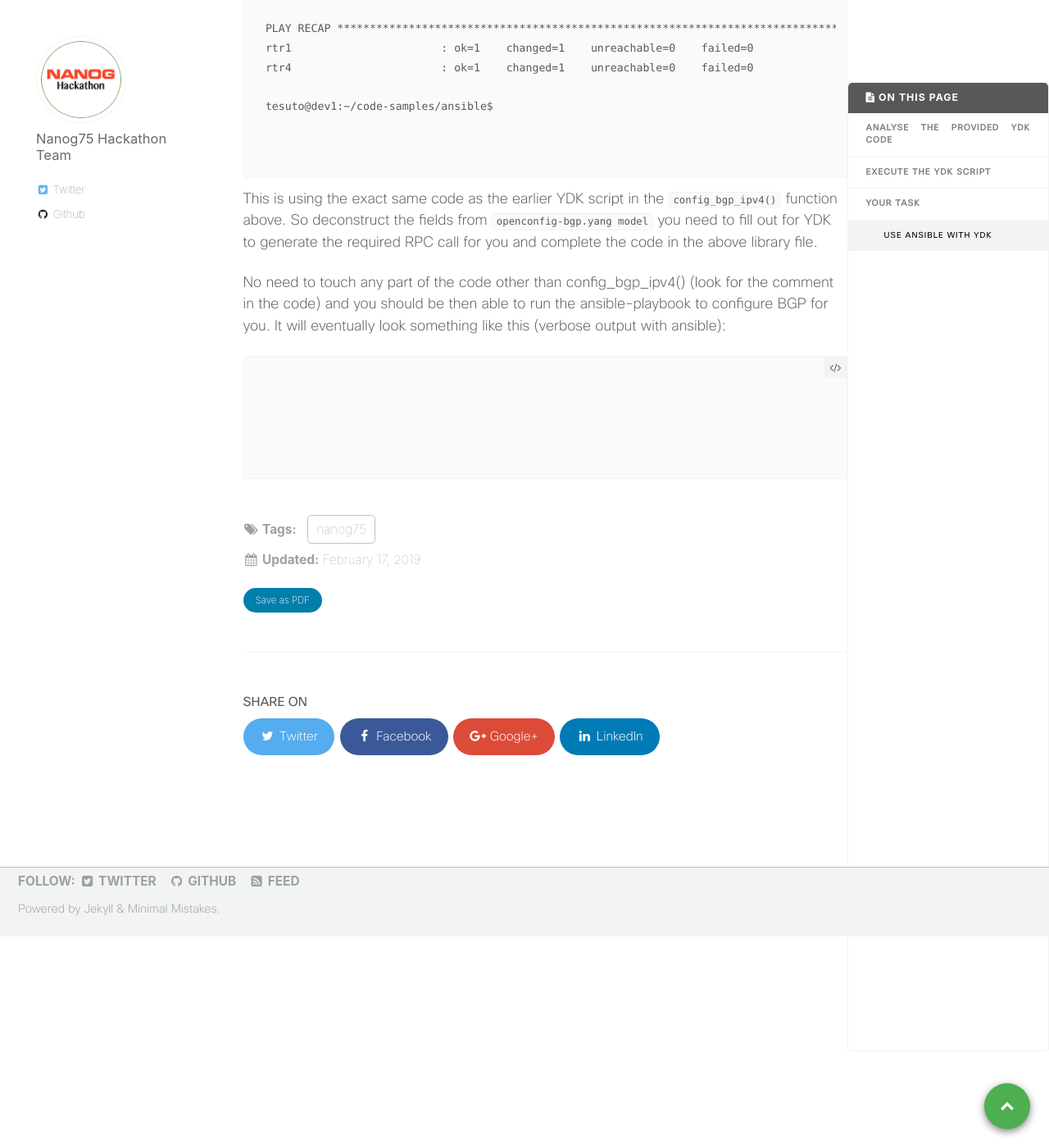
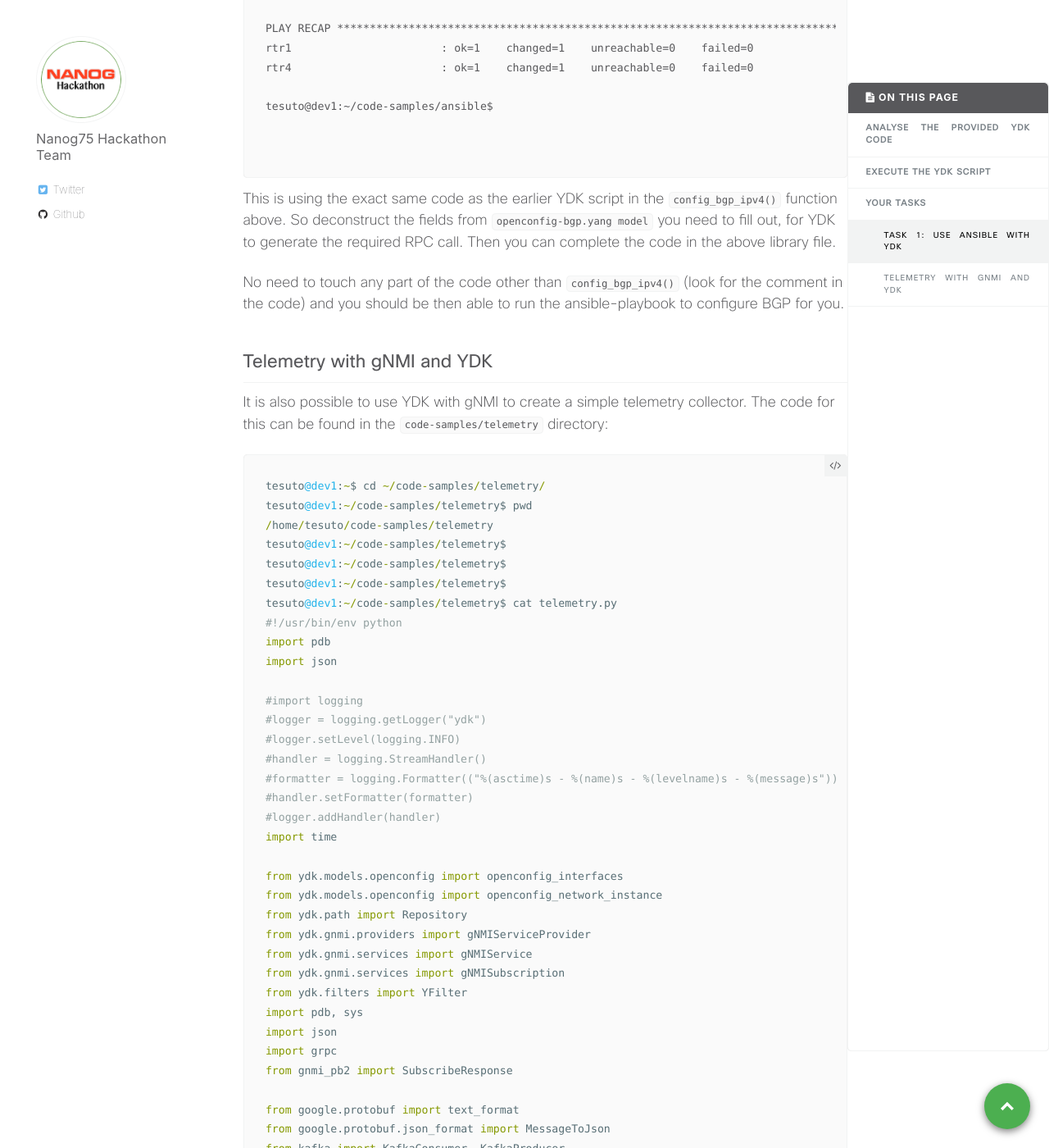
Before and after one commit to nanog75/hackathon, a Jekyll site: the page built from _day1/2019-02-17-step-2-playing-with-ydk-for-config-and-gnmi-telemetry.md, in a window 1280 px wide and 1400 px high, scrolled down 23643 px. Shown: the whole window at 82% size. Built offline with Jekyll 4.4.1, drawn with Linux system fonts in a browser that asks for light colours; some of the changed text lies outside the part shown.

Commit message:
Create 2019-02-17-step-2-playing-with-ydk-for-config-and-gnmi-telemetry.md

````diff
--- a/_day1/2019-02-17-step-2-playing-with-ydk-for-config-and-gnmi-telemetry.md
+++ b/_day1/2019-02-17-step-2-playing-with-ydk-for-config-and-gnmi-telemetry.md
@@ -645,7 +645,7 @@ tesuto@dev1:~/yang$
 
 
 
-## Your Task
+## Your Tasks
 
 
 Your task is to get the following configuration on rtr1 and rtr2 using YDK.
@@ -699,7 +699,7 @@ router bgp 65000
 ```
 
 
-### Use Ansible with YDK
+### Task 1:  Use Ansible with YDK
 
 
 Since you are going to spend time to figure out the YDK code to create the above configuration, you might as well do it as a module of Ansible!
@@ -1011,14 +1011,109 @@ tesuto@dev1:~/code-samples/ansible$
 
 ```
 
-This is using the exact same code as the earlier YDK script in the `config_bgp_ipv4()` function above. So deconstruct the fields from `openconfig-bgp.yang model` you need to fill out for YDK to generate the required RPC call for you and complete the code in the above library file.
+This is using the exact same code as the earlier YDK script in the `config_bgp_ipv4()` function above. So deconstruct the fields from `openconfig-bgp.yang model` you need to fill out, for YDK to generate the required RPC call. Then you can complete the code in the above library file.
 
-No need to touch any part of the code other than  config_bgp_ipv4() (look for the comment in the code) and you should be then able to run the ansible-playbook to configure BGP for you. It will eventually look something like this (verbose output with ansible):
-
-
-```
+No need to touch any part of the code other than  `config_bgp_ipv4()` (look for the comment in the code) and you should be then able to run the ansible-playbook to configure BGP for you.
 
 
 
 
+
+### Telemetry with gNMI and YDK
+
+
+It is also possible to use YDK with gNMI to create a simple telemetry collector. The code for this can be found in the `code-samples/telemetry` directory:
+
+
+```python
+tesuto@dev1:~$ cd ~/code-samples/telemetry/
+tesuto@dev1:~/code-samples/telemetry$ pwd
+/home/tesuto/code-samples/telemetry
+tesuto@dev1:~/code-samples/telemetry$
+tesuto@dev1:~/code-samples/telemetry$
+tesuto@dev1:~/code-samples/telemetry$
+tesuto@dev1:~/code-samples/telemetry$ cat telemetry.py
+#!/usr/bin/env python
+import pdb
+import json
+
+#import logging
+#logger = logging.getLogger("ydk")
+#logger.setLevel(logging.INFO)
+#handler = logging.StreamHandler()
+#formatter = logging.Formatter(("%(asctime)s - %(name)s - %(levelname)s - %(message)s"))
+#handler.setFormatter(formatter)
+#logger.addHandler(handler)
+import time
+
+from ydk.models.openconfig import openconfig_interfaces
+from ydk.models.openconfig import openconfig_network_instance
+from ydk.path import Repository
+from ydk.gnmi.providers import gNMIServiceProvider
+from ydk.gnmi.services import gNMIService
+from ydk.gnmi.services import gNMISubscription
+from ydk.filters import YFilter
+import pdb, sys
+import json
+import grpc
+from gnmi_pb2 import SubscribeResponse
+
+from google.protobuf import text_format
+from google.protobuf.json_format import MessageToJson
+from kafka import KafkaConsumer, KafkaProducer
+
+producer = KafkaProducer(bootstrap_servers='100.96.0.22:9092')
+
+# Callback function to handle telemetry data
+def push_to_kafka(var):
+    response = SubscribeResponse()
+    text_format.Parse(var, response)
+    jsonResponse = MessageToJson(response)
+    producer.send('gnmi-telemetry', json.dumps(jsonResponse).encode('utf-8'))
+
+
+# Function to subscribe to telemetry data
+def subscribe(func):
+    gnmi = gNMIService()
+
+    try:
+        try:
+            #Running on dev1 environment of tesuto cloud setup for Nanog75
+            repository = Repository('/home/tesuto/yang/')
+        except:
+            #Running in a docker container started off image akshshar/nanog75-telemetry
+            repository = Repository('/root/yang/')
+            raise
+    except Exception as e:
+        print("Failed to import yang models, check repository path,  aborting....")
+        sys.exit(1)
+
+    provider = gNMIServiceProvider(repo=repository, address='100.96.0.14', port=57777, username='rtrdev', password='nanog75sf')
+
+    # The below will create a telemetry subscription path 'openconfig-interfaces:interfaces/interface'
+    interfaces = openconfig_interfaces.Interfaces()
+    interface = openconfig_interfaces.Interfaces.Interface()
+    interfaces.interface.append(interface)
+
+    network_instances = openconfig_network_instance.NetworkInstances()
+
+
+    subscription = gNMISubscription()
+    subscription.entity = interfaces #network_instances
+
+    subscription.subscription_mode = "SAMPLE";
+    subscription.sample_interval = 10* 1000000000;
+    subscription.suppress_redundant = False;
+    subscription.heartbeat_interval = 100 * 1000000000;
+
+    # Subscribe for updates in STREAM mode.
+    var = gnmi.subscribe(provider, subscription, 10, "STREAM", "PROTO", func)
+
+
+if __name__ == "__main__":
+    subscribe(push_to_kafka)
+
+tesuto@dev1:~/code-samples/telemetry$
+
+
 ```
````
